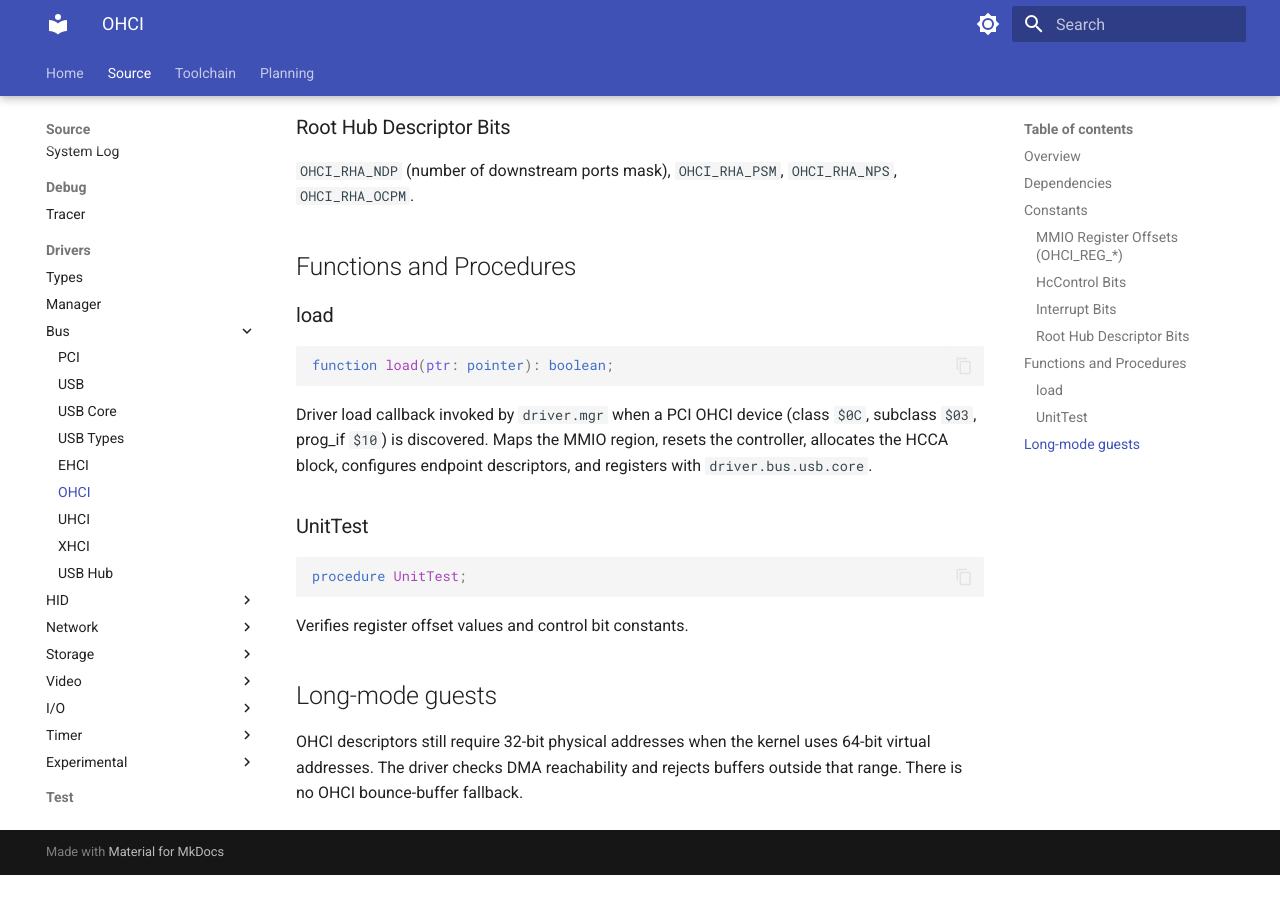
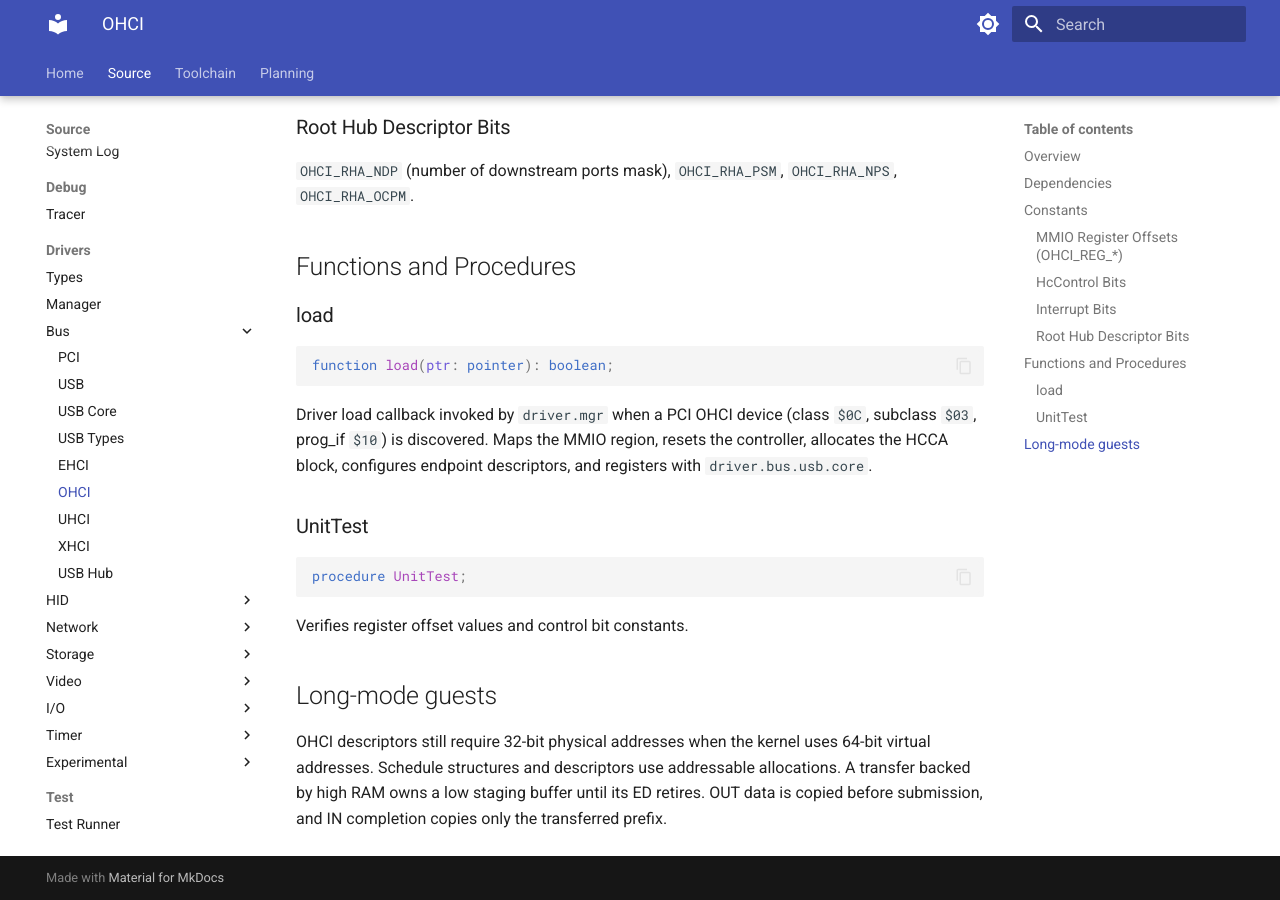
Before and after one commit to t3hn3rd/Asuro, an MkDocs documentation site: the page built from doc/src/driver/bus/usb/driver.bus.usb.ohci.md, in a window 1280 px wide and 900 px high, scrolled down 1226 px. Built offline with MkDocs 1.6.1 and Material for MkDocs 9.7.7, drawn with Linux system fonts in a browser that asks for light colours; before the commit the page ends 2101 px from its top, so only the background shows below that.

Commit message:
Stage high-memory OHCI transfers and preserve short reads

```diff
--- a/doc/src/driver/bus/usb/driver.bus.usb.ohci.md
+++ b/doc/src/driver/bus/usb/driver.bus.usb.ohci.md
@@ -45,4 +45,4 @@ Verifies register offset values and control bit constants.
 
 ## Long-mode guests
 
-OHCI descriptors still require 32-bit physical addresses when the kernel uses 64-bit virtual addresses. The driver checks DMA reachability and rejects buffers outside that range. There is no OHCI bounce-buffer fallback.
+OHCI descriptors still require 32-bit physical addresses when the kernel uses 64-bit virtual addresses. Schedule structures and descriptors use addressable allocations. A transfer backed by high RAM owns a low staging buffer until its ED retires. OUT data is copied before submission, and IN completion copies only the transferred prefix.
```
Also changed, not shown: 1 other file.
